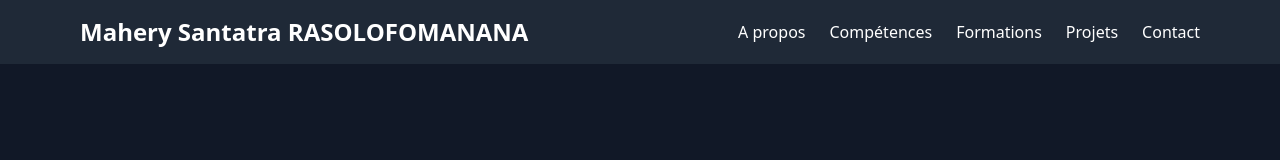
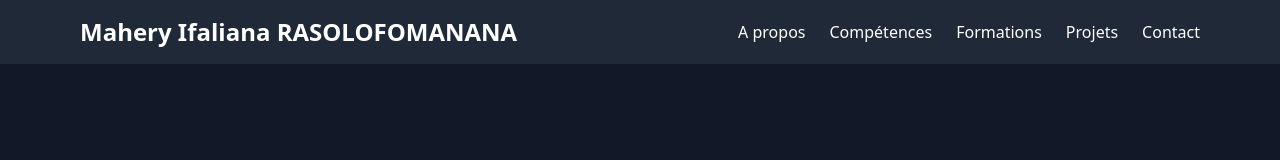
Before and after one commit to Mahery18/Portfolio, a plain HTML site: page index.html in a window 1280 px wide. Shown: the top 160 px of the page. Drawn offline with nearby package versions, Linux system fonts and the light colour scheme.

```diff
--- a/index.html
+++ b/index.html
@@ -21,7 +21,7 @@
 <body class="bg-gray-900 text-white font-sans">
   <header class="bg-gray-800 fixed w-full top-0 z-50">
     <nav class="max-w-6xl mx-auto px-4 py-4 flex justify-between items-center">
-      <h1 class="text-2xl font-bold">Mahery Santatra RASOLOFOMANANA</h1>
+      <h1 class="text-2xl font-bold">Mahery Ifaliana RASOLOFOMANANA</h1>
       <ul class="flex space-x-6">
         <li><a href="#about" class="hover:text-cyan-400">A propos</a></li>
         <li><a href="#skills" class="hover:text-cyan-400">Compétences</a></li>
```
